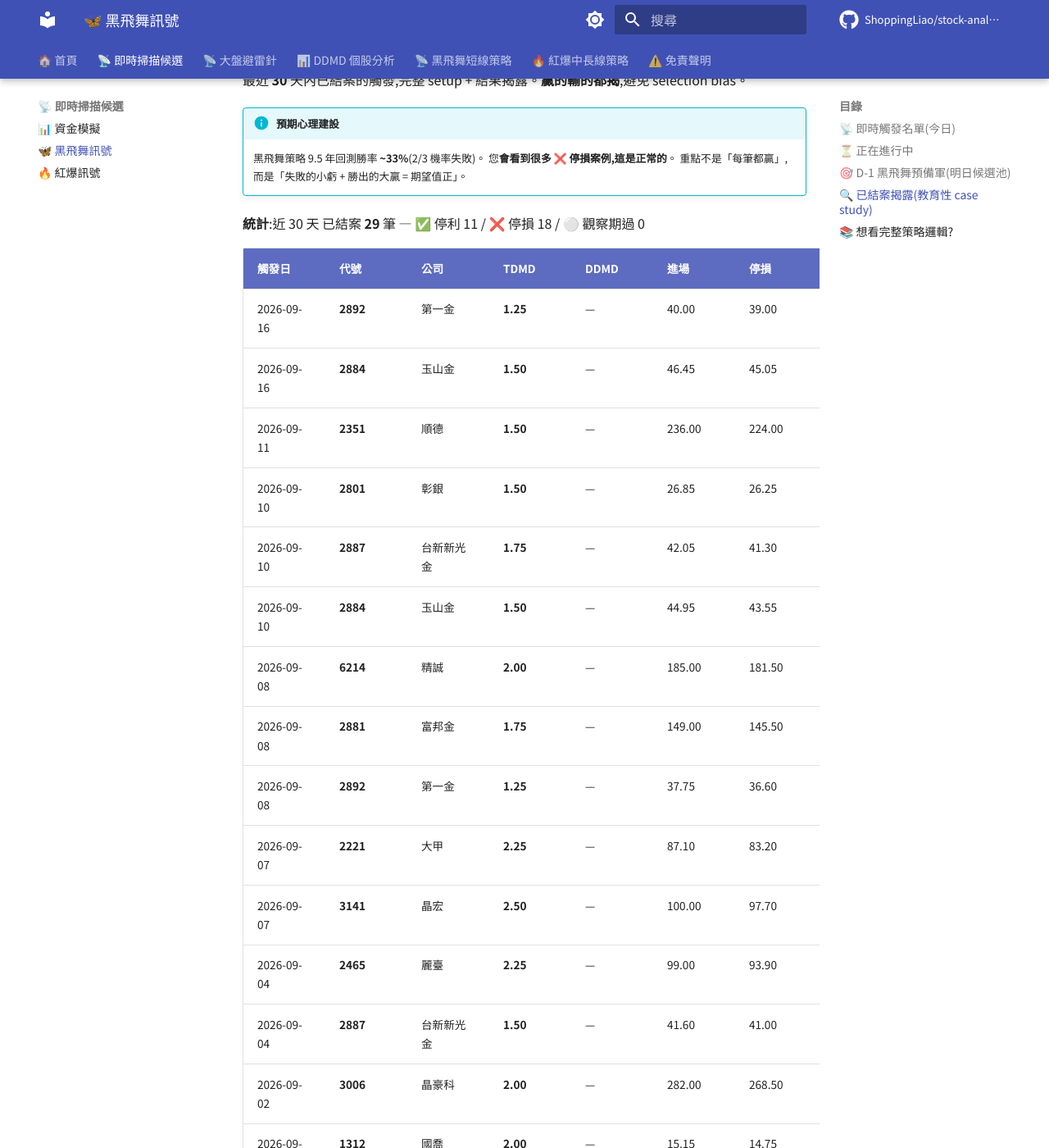
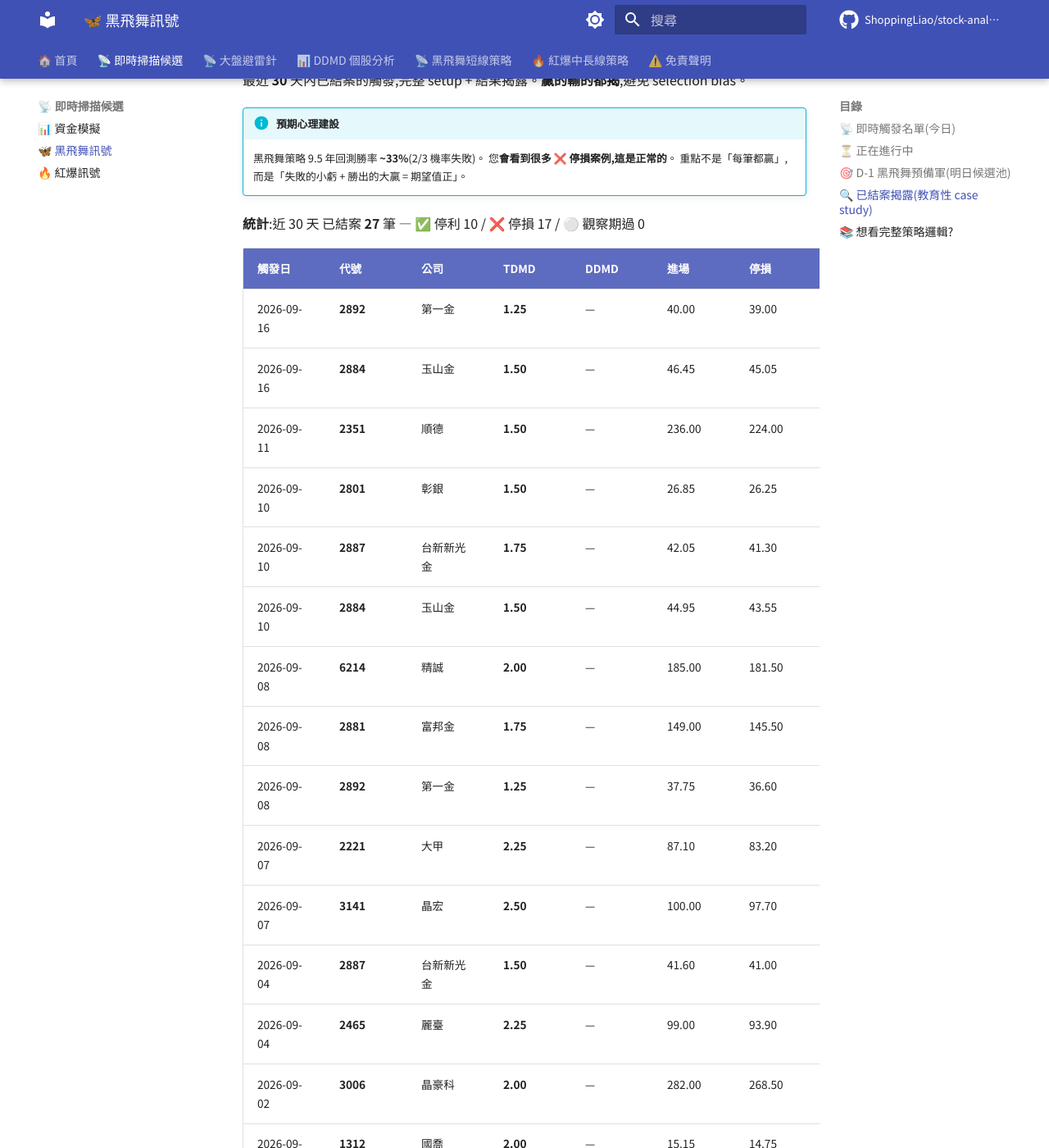
Before and after one commit to ShoppingLiao/stock-analysis-public, an MkDocs documentation site: the page built from docs/signals_black_butterfly.md, in a window 1280 px wide and 1400 px high, scrolled down 2095 px. Shown: the whole window at 82% size. Built offline with MkDocs 1.6.1 and Material for MkDocs 9.7.7, drawn with Linux system fonts in a browser that asks for light colours; comment, search, counter and statistics services are not loaded; some of the changed text lies outside the part shown.

Commit message:
docs(signals): update BB + RB + capital (2026-09-23)

```diff
--- a/docs/signals_black_butterfly.md
+++ b/docs/signals_black_butterfly.md
@@ -72,7 +72,7 @@
     您**會看到很多 ❌ 停損案例,這是正常的**。
     重點不是「每筆都贏」,而是「失敗的小虧 + 勝出的大贏 = 期望值正」。
 
-**統計**:近 30 天 已結案 **29** 筆 — ✅ 停利 11 / ❌ 停損 18 / ⚪ 觀察期過 0
+**統計**:近 30 天 已結案 **27** 筆 — ✅ 停利 10 / ❌ 停損 17 / ⚪ 觀察期過 0
 
 | 觸發日 | 代號 | 公司 | TDMD | DDMD | 進場 | 停損 | 停利 | 結果 | 報酬 | MFE | MAE |
 |--------|------|------|------|------|------|------|------|------|------|-----|-----|
@@ -87,8 +87,8 @@
 | 2026-09-08 | **2892** | 第一金 | **1.25** | — | 37.75 | 36.60 | 41.53 | 🔴 ✅ 停利 | +5.43% | +8.48% | -1.59% |
 | 2026-09-07 | **2221** | 大甲 | **2.25** | — | 87.10 | 83.20 | 95.81 | 🔴 ✅ 停利 | +3.21% | +21.13% | -1.84% |
 | 2026-09-07 | **3141** | 晶宏 | **2.50** | — | 100.00 | 97.70 | 110.00 | 🟢 ❌ 停損 | -2.30% | +2.00% | -7.10% |
+| 2026-09-04 | **2887** | 台新新光金 | **1.50** | — | 41.60 | 41.00 | 45.76 | 🟢 ❌ 停損 | -1.44% | +0.60% | -2.16% |
 | 2026-09-04 | **2465** | 麗臺 | **2.25** | — | 99.00 | 93.90 | 108.90 | 🟢 ❌ 停損 | -2.12% | +8.08% | -3.54% |
-| 2026-09-04 | **2887** | 台新新光金 | **1.50** | — | 41.60 | 41.00 | 45.76 | 🟢 ❌ 停損 | -1.44% | +0.60% | -2.16% |
 | 2026-09-02 | **3006** | 晶豪科 | **2.00** | — | 282.00 | 268.50 | 310.20 | 🟢 ❌ 停損 | -1.77% | +9.75% | -2.48% |
 | 2026-09-02 | **1312** | 國喬 | **2.00** | — | 15.15 | 14.75 | 16.67 | 🟢 ❌ 停損 | -1.65% | +8.25% | -2.31% |
 | 2026-09-02 | **1303** | 南亞 | **1.75** | — | 237.00 | 229.00 | 260.70 | 🟢 ❌ 停損 | -3.38% | +3.16% | -7.38% |
```
Also changed, not shown: other parts of docs/signals_black_butterfly.md (+2 -4 lines).
